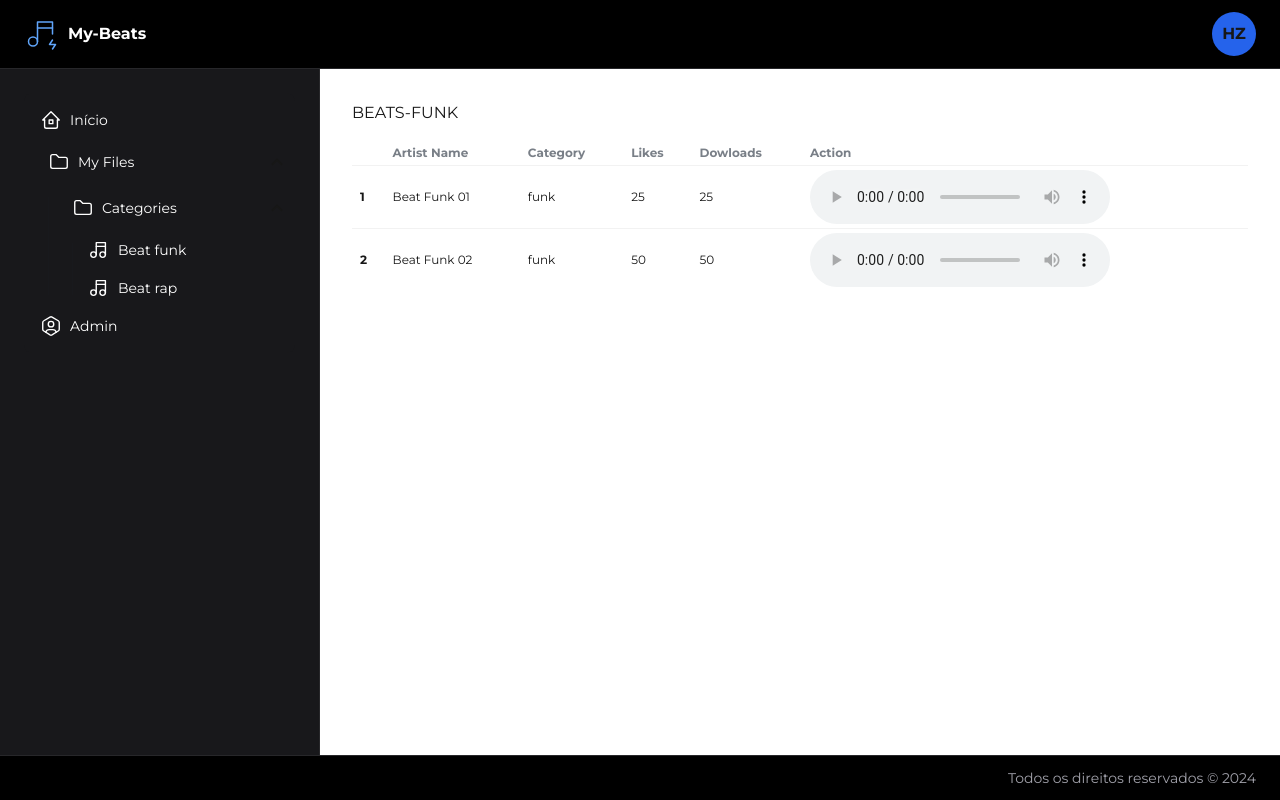
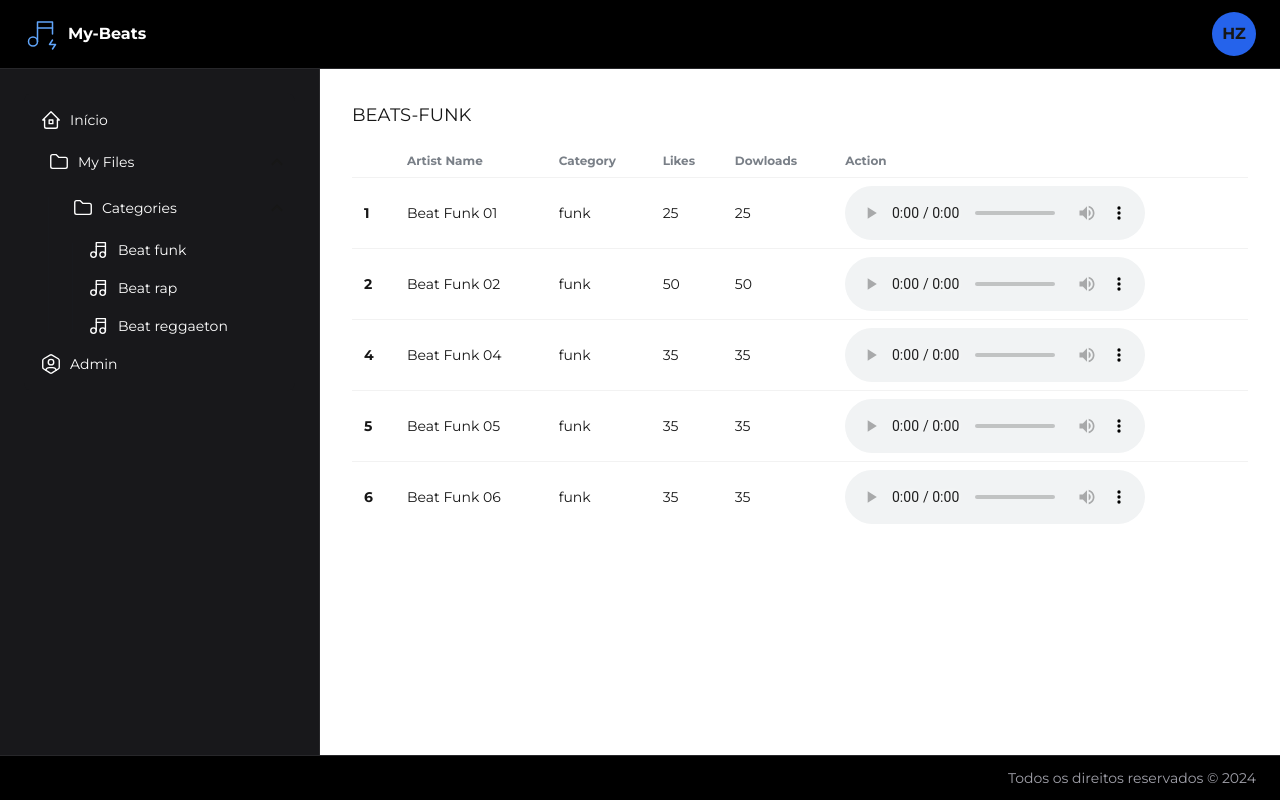
Before and after one commit to HigorZicaDev/My_Beats, a Next.js app: page /beats/funk in a window 1280 px wide. Built offline with nearby package versions, Linux system fonts and the light colour scheme.

Commit message:
Update new songs beats

```diff
--- /dev/null
+++ b/src/app/(pages)/beats/[category]/loading.tsx
@@ -0,0 +1,9 @@
+import HomeTemplate from "@/components/Layout/HomeTemplate";
+
+export default function LoadingPage() {
+    return (
+        <HomeTemplate>
+            <span className="loading loading-spinner loading-lg"></span>
+        </HomeTemplate>
+    )
+}
--- a/src/app/(pages)/beats/[category]/page.tsx
+++ b/src/app/(pages)/beats/[category]/page.tsx
@@ -11,9 +11,9 @@ export default async function CategoryBeat(props: any) {
 
         <HomeTemplate>
         <div className="overflow-x-auto">
-          <h1 className='mb-4 uppercase'>Beats-{props.params.category}</h1>
+          <h1 className='mb-4 text-lg uppercase'>Beats-{props.params.category}</h1>
 
-          <table className="table table-xs">
+          <table className="table table-sm">
             <thead>
               <tr>
                 <th></th>
@@ -25,7 +25,6 @@ export default async function CategoryBeat(props: any) {
               </tr>
             </thead>
             <tbody>
-
                 {beats.map((beat: any) => (
                 <tr key={beat.id}>
                     <th>{beat.id}</th>
--- a/src/data/constants/songs.ts
+++ b/src/data/constants/songs.ts
@@ -28,6 +28,42 @@ const songs: Song[] = [
         author: "Hz",
         likes: 35,
         dowloads: 35
+    },
+    {
+        id: 4,
+        name: "Beat Funk 04",
+        category: "funk",
+        url: "/data/uploads/funk-bh-type-melody.wav",
+        author: "Hz",
+        likes: 35,
+        dowloads: 35
+    },
+    {
+        id: 5,
+        name: "Beat Funk 05",
+        category: "funk",
+        url: "/data/uploads/funk-loop.wav",
+        author: "Hz",
+        likes: 35,
+        dowloads: 35
+    },
+    {
+        id: 6,
+        name: "Beat Funk 06",
+        category: "funk",
+        url: "/data/uploads/toma-brazil-funk.wav",
+        author: "Hz",
+        likes: 35,
+        dowloads: 35
+    },
+    {
+        id: 7,
+        name: "Beat Reggaeton 01",
+        category: "reggaeton",
+        url: "/data/uploads/reggaeton-or-brazilian.wav",
+        author: "Hz",
+        likes: 35,
+        dowloads: 35
     }
 
 ];
--- a/src/data/service/getAllCategories.ts
+++ b/src/data/service/getAllCategories.ts
@@ -3,7 +3,7 @@ import songs from "../constants/songs";
 import { delay } from "./utils";
 
 export default async function getAllCategories() {
-    await delay(2000);
+    await delay(1000);
     const categories = Array.from(new Set(songs.map(song => song.category)));
 
     return categories;
--- a/src/data/service/getAllSongsByCategory.ts
+++ b/src/data/service/getAllSongsByCategory.ts
@@ -3,7 +3,7 @@ import songs from "../constants/songs";
 import { delay } from "./utils";
 
 export default async function getAllSongsByCategory(category: string) {
-    await delay(2000);
+    await delay(1000);
     const beats = songs.filter((s) => s.category === category)
     return beats;
 
```
